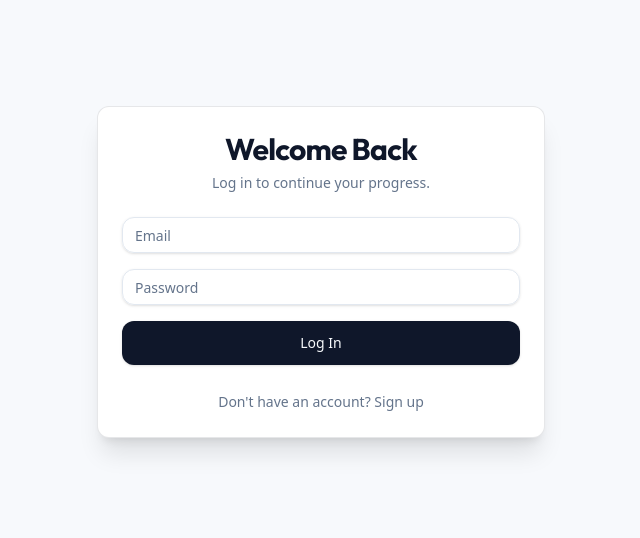
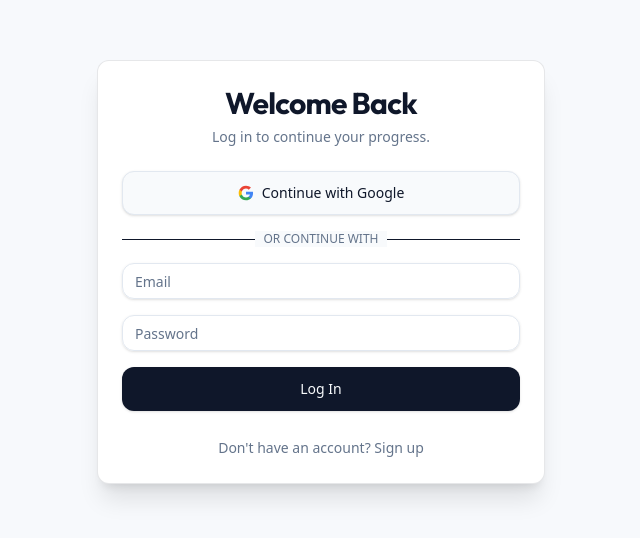
Before and after one commit to TejaasDev/breeze, a Next.js app: page /login in a window 1280 px wide. Shown: the part 128-666 px from the top of the page, without its empty margins (319-959 px from the left). Built offline with nearby package versions, Linux system fonts and the light colour scheme; no server answers.

Commit message:
Add Google OAuth Sign-In/Sign-Up button and handler to login page

```diff
--- a/app/login/page.tsx
+++ b/app/login/page.tsx
@@ -17,6 +17,27 @@
 
     const supabase = createClient()
     const router = useRouter()
+
+    const handleGoogleLogin = async () => {
+        setLoading(true)
+        setError(null)
+        try {
+            const { error } = await supabase.auth.signInWithOAuth({
+                provider: 'google',
+                options: {
+                    redirectTo: `${window.location.origin}/auth/callback`,
+                    queryParams: {
+                        access_type: 'offline',
+                        prompt: 'consent',
+                    },
+                },
+            })
+            if (error) throw error
+        } catch (err: any) {
+            setError(err.message)
+            setLoading(false)
+        }
+    }
 
     const handleAuth = async (e: React.FormEvent) => {
         e.preventDefault()
@@ -69,7 +90,46 @@
                                 : "Log in to continue your progress."}
                         </CardDescription>
                     </CardHeader>
-                    <CardContent>
+                    <CardContent className="space-y-4">
+                        <Button
+                            variant="outline"
+                            type="button"
+                            className="w-full h-11 rounded-xl gap-2 font-medium"
+                            onClick={handleGoogleLogin}
+                            disabled={loading}
+                        >
+                            <svg className="h-5 w-5" aria-hidden="true" viewBox="0 0 24 24">
+                                <path
+                                    d="M22.56 12.25c0-.78-.07-1.53-.2-2.25H12v4.26h5.92c-.26 1.37-1.04 2.53-2.21 3.31v2.77h3.57c2.08-1.92 3.28-4.74 3.28-8.09z"
+                                    fill="#4285F4"
+                                />
+                                <path
+                                    d="M12 23c2.97 0 5.46-.98 7.28-2.66l-3.57-2.77c-.98.66-2.23 1.06-3.71 1.06-2.86 0-5.29-1.93-6.16-4.53H2.18v2.84C3.99 20.53 7.7 23 12 23z"
+                                    fill="#34A853"
+                                />
+                                <path
+                                    d="M5.84 14.09c-.22-.66-.35-1.36-.35-2.09s.13-1.43.35-2.09V7.07H2.18C1.43 8.55 1 10.22 1 12s.43 3.45 1.18 4.93l2.85-2.22.81-.62z"
+                                    fill="#FBBC05"
+                                />
+                                <path
+                                    d="M12 5.38c1.62 0 3.06.56 4.21 1.64l3.15-3.15C17.45 2.09 14.97 1 12 1 7.7 1 3.99 3.47 2.18 7.07l3.66 2.84c.87-2.6 3.3-4.53 6.16-4.53z"
+                                    fill="#EA4335"
+                                />
+                            </svg>
+                            Continue with Google
+                        </Button>
+
+                        <div className="relative">
+                            <div className="absolute inset-0 flex items-center">
+                                <span className="w-full border-t" />
+                            </div>
+                            <div className="relative flex justify-center text-xs uppercase">
+                                <span className="bg-background px-2 text-muted-foreground">
+                                    Or continue with
+                                </span>
+                            </div>
+                        </div>
+
                         <form onSubmit={handleAuth} className="space-y-4">
                             <div className="space-y-2">
                                 <Input
```
